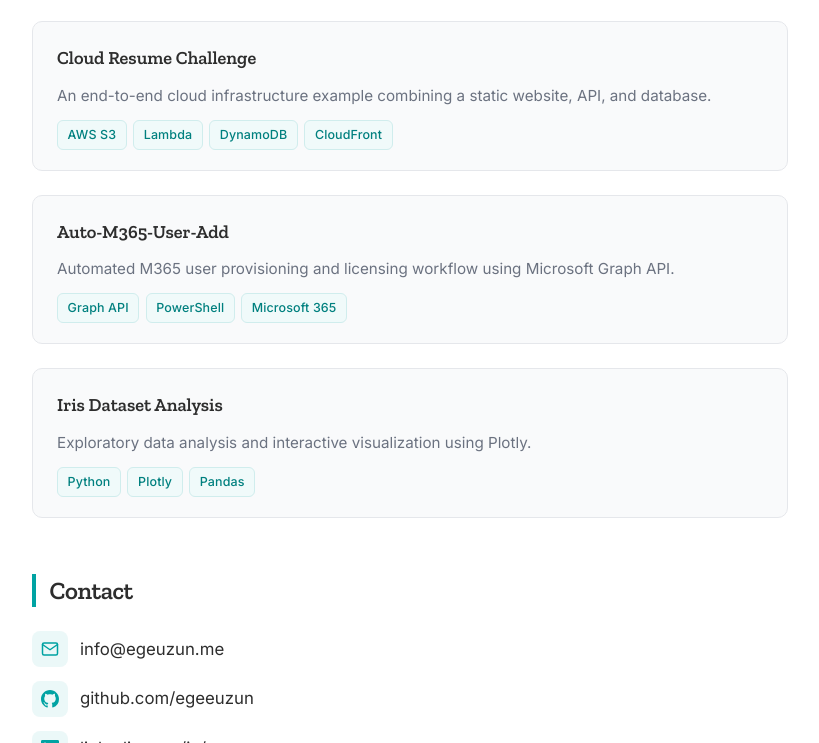
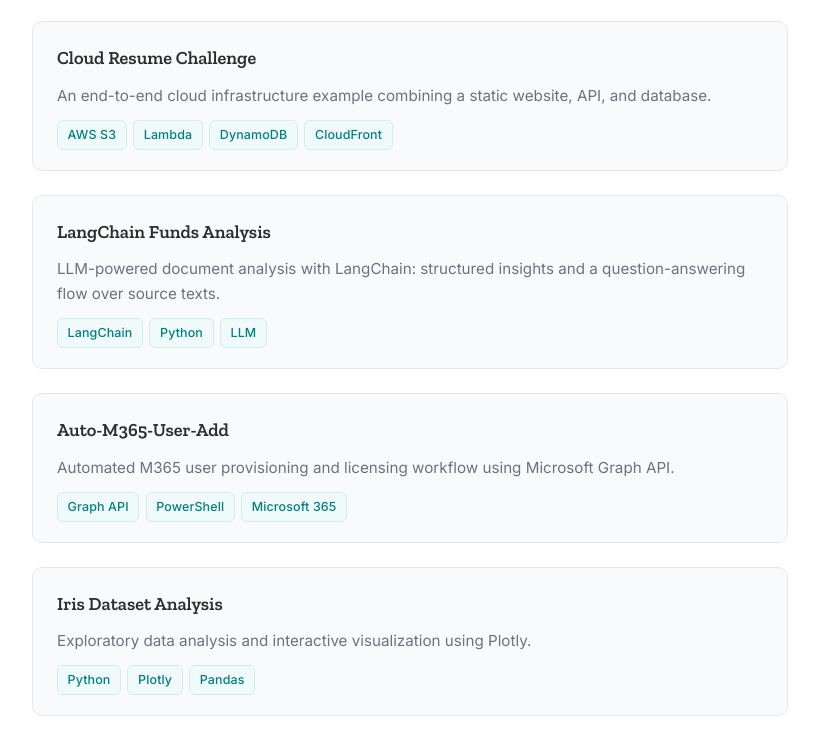
Before and after one commit to egeeuzun/aws-cloud-resume-challenge, a plain HTML site: page site/index.html in a window 1280 px wide. Shown: the part 644-1387 px from the top of the page, without its empty margins (230-1049 px from the left). Drawn offline with nearby package versions, Linux system fonts and the light colour scheme; no server answers.

Commit message:
add LangChain project details and description to index.html

```diff
--- a/site/i18n.js
+++ b/site/i18n.js
@@ -25,6 +25,8 @@
       'project.crc.desc': 'Statik web sitesi, API ve veritabanı birleşimiyle bulut üzerinde uçtan uca bir altyapı örneği.',
       'project.m365.name': 'Auto-M365-User-Add',
       'project.m365.desc': 'Microsoft Graph API ile otomatik M365 kullanıcı tedariki ve lisanslama akışı.',
+      'project.langchain.name': 'LangChain Fon Analizi',
+      'project.langchain.desc': 'LangChain ve LLM tabanlı doküman analizi: kaynak metinlerden yapılandırılmış içgörü ve soru-cevap akışı.',
       'project.iris.name': 'Iris Veri Seti Analizi',
       'project.iris.desc': 'Keşifsel veri analizi ve Plotly ile interaktif görselleştirme çalışması.',
 
@@ -113,6 +115,8 @@
       'project.crc.desc': 'An end-to-end cloud infrastructure example combining a static website, API, and database.',
       'project.m365.name': 'Auto-M365-User-Add',
       'project.m365.desc': 'Automated M365 user provisioning and licensing workflow using Microsoft Graph API.',
+      'project.langchain.name': 'LangChain Funds Analysis',
+      'project.langchain.desc': 'LLM-powered document analysis with LangChain: structured insights and a question-answering flow over source texts.',
       'project.iris.name': 'Iris Dataset Analysis',
       'project.iris.desc': 'Exploratory data analysis and interactive visualization using Plotly.',
 
--- a/site/index.html
+++ b/site/index.html
@@ -107,6 +107,15 @@
           </li>
           <li class="project-item">
             <div class="project-title">
+              <a href="https://github.com/barhador/LangChain-French-Election-Analysis" target="_blank" rel="noopener" data-i18n="project.langchain.name">LangChain Fon Analizi</a>
+            </div>
+            <p class="project-desc" data-i18n="project.langchain.desc">LangChain ve LLM tabanlı doküman analizi: kaynak metinlerden yapılandırılmış içgörü ve soru-cevap akışı.</p>
+            <div class="project-tags">
+              <span>LangChain</span> <span>Python</span> <span>LLM</span>
+            </div>
+          </li>
+          <li class="project-item">
+            <div class="project-title">
               <a href="/auto-m365-user-add" data-i18n="project.m365.name">Auto-M365-User-Add</a>
             </div>
             <p class="project-desc" data-i18n="project.m365.desc">Microsoft Graph API ile otomatik M365 kullanıcı tedariki ve lisanslama akışı.</p>
```
